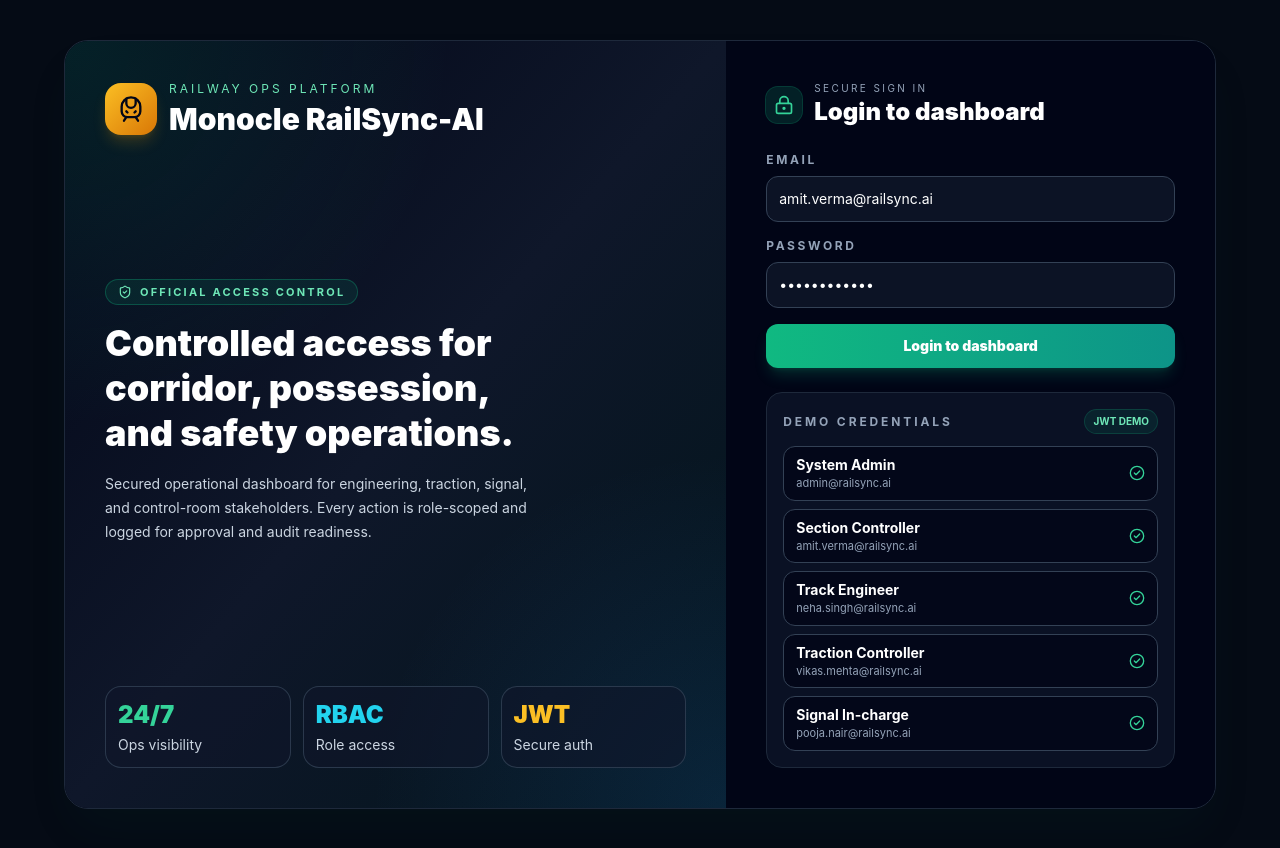
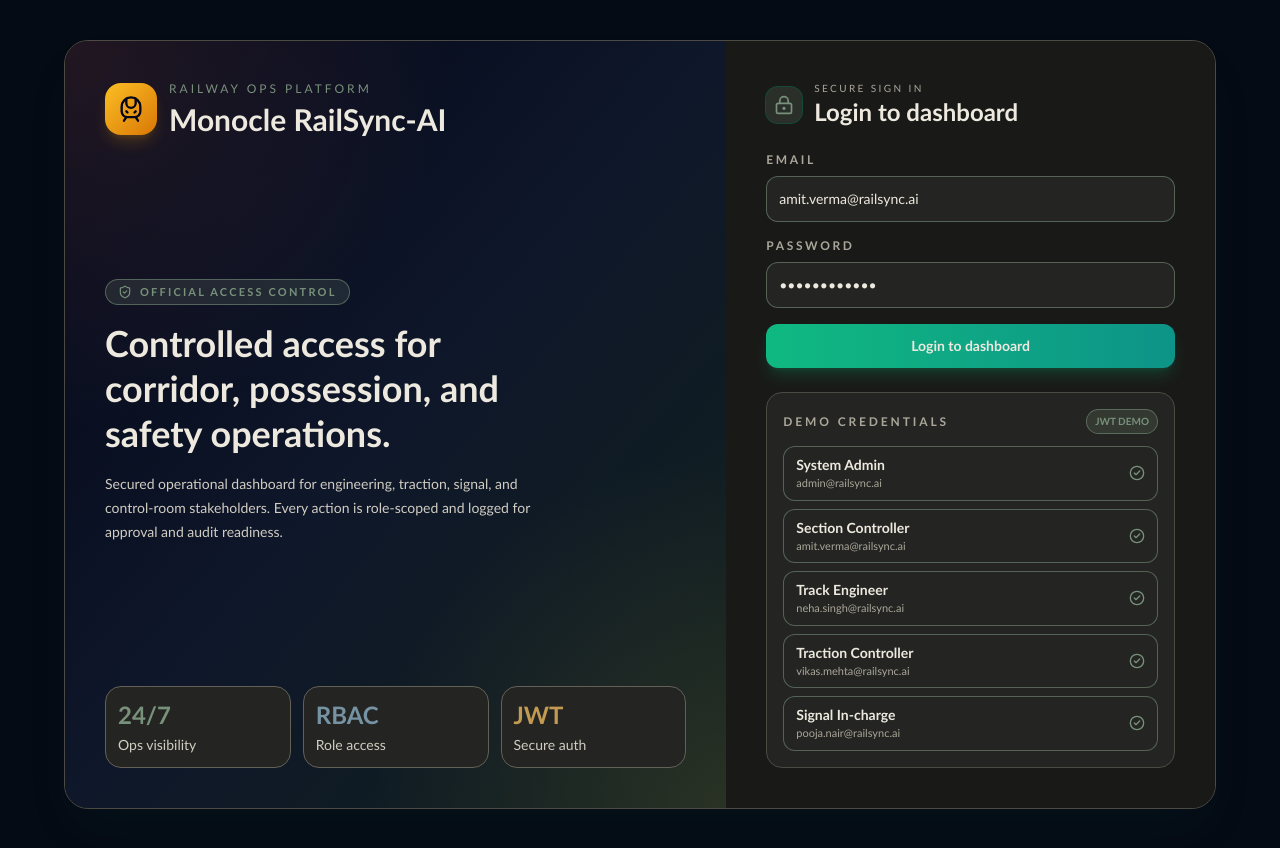
Before and after one commit to AuraCode2007/Monocle, a React app in the folder frontend/: page / in a window 1280 px wide. Built offline with nearby package versions, Linux system fonts and the light colour scheme; the HTML template or start-up script is replaced by a standard one.

Commit message:
Refine Monocle control room color palette

```diff
--- a/frontend/src/components/LoginPage.jsx
+++ b/frontend/src/components/LoginPage.jsx
@@ -57,7 +57,7 @@ export default function LoginPage({ onLoginSuccess }) {
     <div className="flex min-h-screen items-center justify-center bg-[#050b15] px-4 py-10">
       <div className="grid w-full max-w-6xl overflow-hidden rounded-3xl border border-slate-800 bg-slate-950/90 shadow-2xl shadow-emerald-900/10 lg:grid-cols-[1.15fr_0.85fr]">
         <div className="relative hidden overflow-hidden bg-gradient-to-br from-slate-950 via-slate-900 to-emerald-950/40 p-10 lg:block">
-          <div className="absolute inset-0 bg-[radial-gradient(circle_at_top_left,_rgba(16,185,129,0.15),_transparent_38%),radial-gradient(circle_at_bottom_right,_rgba(59,130,246,0.14),_transparent_35%)]" />
+          <div className="absolute inset-0 bg-[radial-gradient(circle_at_top_left,_rgba(196,107,86,0.16),_transparent_38%),radial-gradient(circle_at_bottom_right,_rgba(195,154,82,0.14),_transparent_35%)]" />
           <div className="relative z-10 flex h-full flex-col justify-between">
             <div className="flex items-center gap-3">
               <div className="rounded-2xl bg-gradient-to-br from-amber-400 to-amber-600 p-3 text-slate-950 shadow-lg shadow-amber-500/20">
--- a/frontend/src/index.css
+++ b/frontend/src/index.css
@@ -6,9 +6,68 @@
 
 @layer base {
   body {
-    @apply bg-[#080e1a] text-slate-100 antialiased selection:bg-emerald-500 selection:text-white;
-    font-family: 'Inter', system-ui, -apple-system, sans-serif;
+    @apply text-slate-100 antialiased selection:bg-emerald-500 selection:text-white;
+    background: #191a18;
+    font-family: 'IBM Plex Sans', 'Trebuchet MS', sans-serif;
   }
+}
+
+/* A warmer signal-box palette keeps state colors legible without the neon dashboard look. */
+:root {
+  --rail-charcoal: #191a18;
+  --rail-panel: #242522;
+  --rail-panel-raised: #2d2e2a;
+  --rail-line: #4b4a43;
+  --rail-ink: #eee9df;
+  --rail-muted: #aaa69a;
+  --rail-sage: #78917b;
+  --rail-steel: #7693a3;
+  --rail-ochre: #c39a52;
+  --rail-signal: #c46b56;
+  --rail-mauve: #95818a;
+}
+
+/* Re-map the existing Tailwind tokens in one place so every module shares the same visual language. */
+[class*="bg-slate-950"] { background-color: var(--rail-charcoal) !important; }
+[class*="bg-slate-900"] { background-color: var(--rail-panel) !important; }
+[class*="bg-slate-800"] { background-color: var(--rail-panel-raised) !important; }
+[class*="bg-slate-700"] { background-color: #3b3c37 !important; }
+[class*="border-slate-800"] { border-color: var(--rail-line) !important; }
+[class*="border-slate-700"] { border-color: #626057 !important; }
+[class*="text-slate-100"], [class*="text-white"] { color: var(--rail-ink) !important; }
+[class*="text-slate-200"], [class*="text-slate-300"] { color: #d1cdc2 !important; }
+[class*="text-slate-400"], [class*="text-slate-500"] { color: var(--rail-muted) !important; }
+
+[class*="bg-emerald-"] { background-color: color-mix(in srgb, var(--rail-sage) 18%, transparent) !important; }
+[class*="text-emerald-"] { color: var(--rail-sage) !important; }
+[class*="border-emerald-"] { border-color: color-mix(in srgb, var(--rail-sage) 58%, transparent) !important; }
+[class*="bg-cyan-"] { background-color: color-mix(in srgb, var(--rail-steel) 18%, transparent) !important; }
+[class*="text-cyan-"] { color: var(--rail-steel) !important; }
+[class*="border-cyan-"] { border-color: color-mix(in srgb, var(--rail-steel) 58%, transparent) !important; }
+[class*="bg-amber-"] { background-color: color-mix(in srgb, var(--rail-ochre) 20%, transparent) !important; }
+[class*="text-amber-"] { color: var(--rail-ochre) !important; }
+[class*="border-amber-"] { border-color: color-mix(in srgb, var(--rail-ochre) 62%, transparent) !important; }
+[class*="bg-rose-"] { background-color: color-mix(in srgb, var(--rail-signal) 20%, transparent) !important; }
+[class*="text-rose-"] { color: var(--rail-signal) !important; }
+[class*="border-rose-"] { border-color: color-mix(in srgb, var(--rail-signal) 62%, transparent) !important; }
+[class*="bg-purple-"] { background-color: color-mix(in srgb, var(--rail-mauve) 20%, transparent) !important; }
+[class*="text-purple-"] { color: var(--rail-mauve) !important; }
+[class*="border-purple-"] { border-color: color-mix(in srgb, var(--rail-mauve) 62%, transparent) !important; }
+[class~="bg-emerald-500"], [class~="bg-emerald-600"] { background-color: #6f8972 !important; }
+[class~="bg-cyan-500"], [class~="bg-cyan-600"] { background-color: #607f91 !important; }
+[class~="bg-amber-500"], [class~="bg-amber-600"] { background-color: #b2863f !important; }
+[class~="bg-rose-500"], [class~="bg-rose-600"] { background-color: #b55f4d !important; }
+[class~="bg-purple-500"], [class~="bg-purple-600"] { background-color: #806c75 !important; }
+
+.glass-card {
+  background: rgba(36, 37, 34, 0.92);
+  border-color: rgba(193, 188, 175, 0.16);
+  box-shadow: 0 12px 30px rgba(8, 9, 8, 0.18);
+}
+
+.glass-card-hover:hover {
+  border-color: rgba(195, 154, 82, 0.52);
+  box-shadow: 0 12px 26px rgba(8, 9, 8, 0.28);
 }
 
 .glass-card {
@@ -92,21 +151,21 @@
 
 /* Leaflet Map Dark Theme Overrides */
 .leaflet-container {
-  background: #080e1a !important;
-  font-family: 'Inter', sans-serif !important;
+  background: #191a18 !important;
+  font-family: 'IBM Plex Sans', 'Trebuchet MS', sans-serif !important;
 }
 
 .leaflet-popup-content-wrapper {
-  background: rgba(15, 23, 42, 0.95) !important;
+  background: rgba(36, 37, 34, 0.97) !important;
   backdrop-filter: blur(12px) !important;
   color: #f8fafc !important;
-  border: 1px solid rgba(16, 185, 129, 0.3) !important;
+  border: 1px solid rgba(195, 154, 82, 0.45) !important;
   border-radius: 12px !important;
   box-shadow: 0 20px 25px -5px rgba(0, 0, 0, 0.5) !important;
 }
 
 .leaflet-popup-tip {
-  background: rgba(15, 23, 42, 0.95) !important;
+  background: rgba(36, 37, 34, 0.97) !important;
 }
 
 .demo-live-frame {
```
